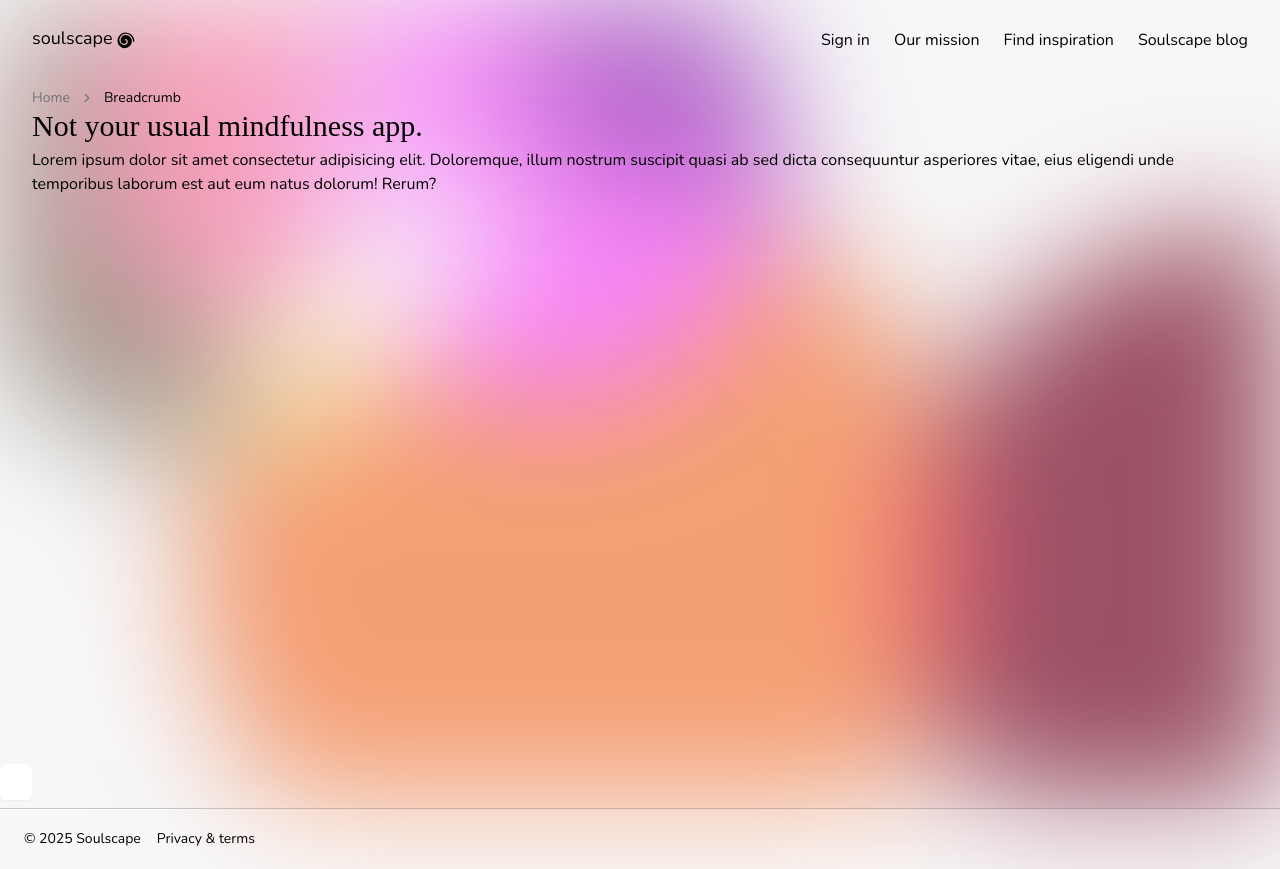
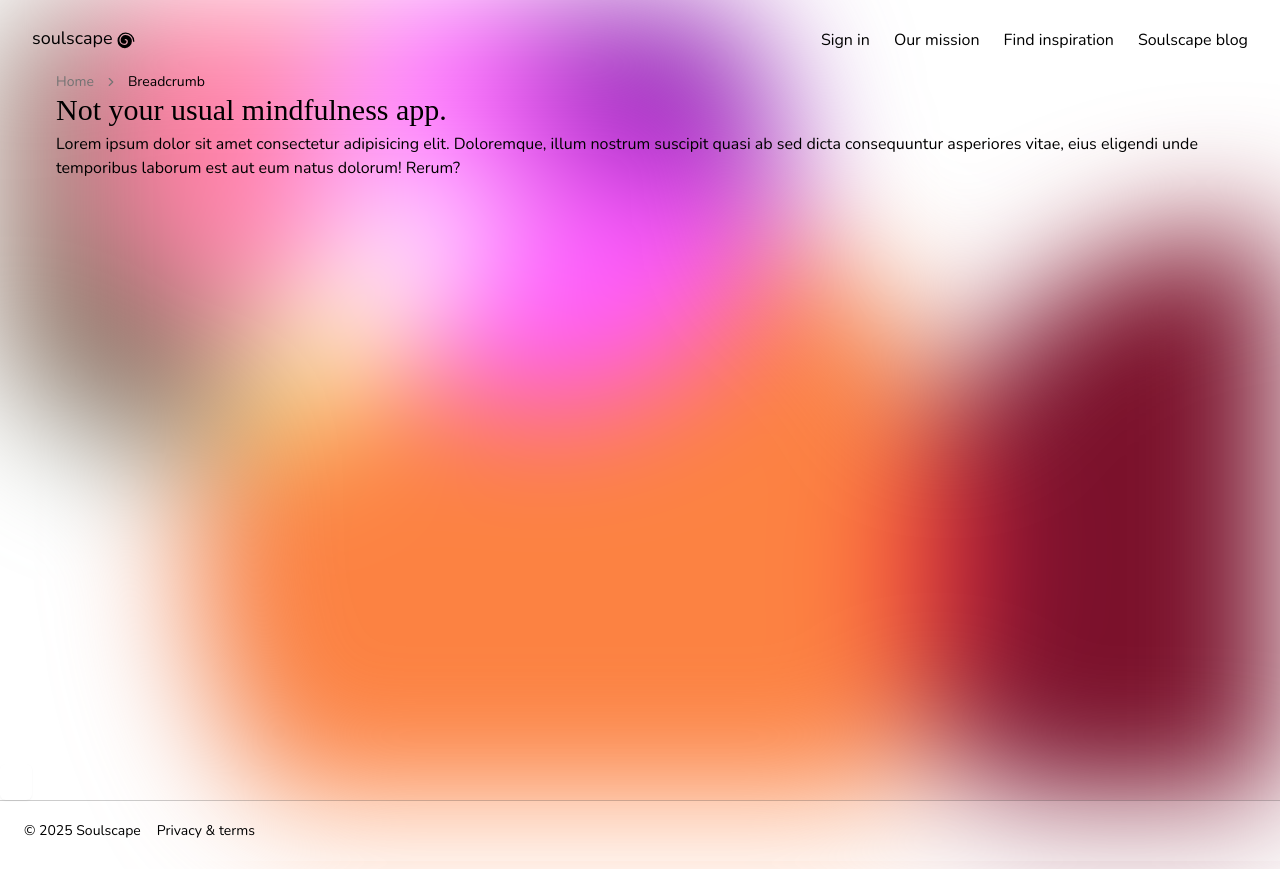
Before and after one commit to capt-ines/my-next-app, a Next.js app: page /about in a window 1280 px wide. Built offline with nearby package versions, Linux system fonts and the light colour scheme; a web font is replaced by a local one.

Commit message:
fix: default layout overflow issue

```diff
--- a/src/components/layout/Layout.tsx
+++ b/src/components/layout/Layout.tsx
@@ -18,11 +18,13 @@ function Layout({ children }: LayoutProps) {
         <Particle center={{ x: 200, y: 100 }} />
         <Particle />
       </div>
-      <div className="bg-global-background/30 min-h-screen min-w-screen overflow-hidden">
-        <Header />
-        <main className="mt-4 mb-20 min-h-[calc(100vh-160px)] md:mt-6">
-          {children}
-        </main>
+      <div className="overflow-hidden">
+        <div className="relative min-h-screen">
+          <div className="absolute right-0 left-0">
+            <Header />
+          </div>
+          <main className="mx-6 mb-20 py-18">{children}</main>
+        </div>
         <Footer />
       </div>
     </>
--- a/src/components/ui/HamburgerMenu.tsx
+++ b/src/components/ui/HamburgerMenu.tsx
@@ -19,7 +19,7 @@ const Dot = ({ backgroundColor, isOpen, isBig = false }: DotTypes) => (
     }
     transition={{ duration: 0.3 }}
     initial={{ backgroundColor: backgroundColor }}
-    className={`z-50 h-1 w-1 transform rounded-full transition duration-800 ease-in-out ${
+    className={`h-1 w-1 transform rounded-full transition duration-800 ease-in-out ${
       isBig
         ? isOpen
           ? `scale-[50000%]`
@@ -44,7 +44,7 @@ const HamburgerMenu = () => {
   };
 
   return (
-    <nav>
+    <nav className="z-50">
       <button
         onClick={toggleMenu}
         className="group -my-4 -mr-6 flex cursor-pointer flex-col items-center gap-1 p-6"
@@ -75,7 +75,6 @@ const HamburgerMenu = () => {
           className={`flex flex-col gap-5 text-right text-3xl transition duration-600 ease-in-out min-[580px]:right-30 min-[580px]:gap-6 ${isOpen ? `opacity-100` : `translate-x-60 -translate-y-60 opacity-0`}`}
         >
           <li className="transition duration-400 hover:scale-110">
-            {" "}
             <Link onClick={toggleMenu} href="/login">
               Sign in
             </Link>
--- a/src/components/ui/Header.tsx
+++ b/src/components/ui/Header.tsx
@@ -14,7 +14,7 @@ const Header = () => {
   const color = isIndex ? "white" : "foreground";
 
   return (
-    <header className="mx-content flex items-center justify-between pt-4">
+    <header className="mx-content flex items-center justify-between py-4">
       <Link href="/">
         <div className="my-2 flex items-center gap-0.5">
           <h1 translate="no" className={`text-${color} text-logo`}>
```
